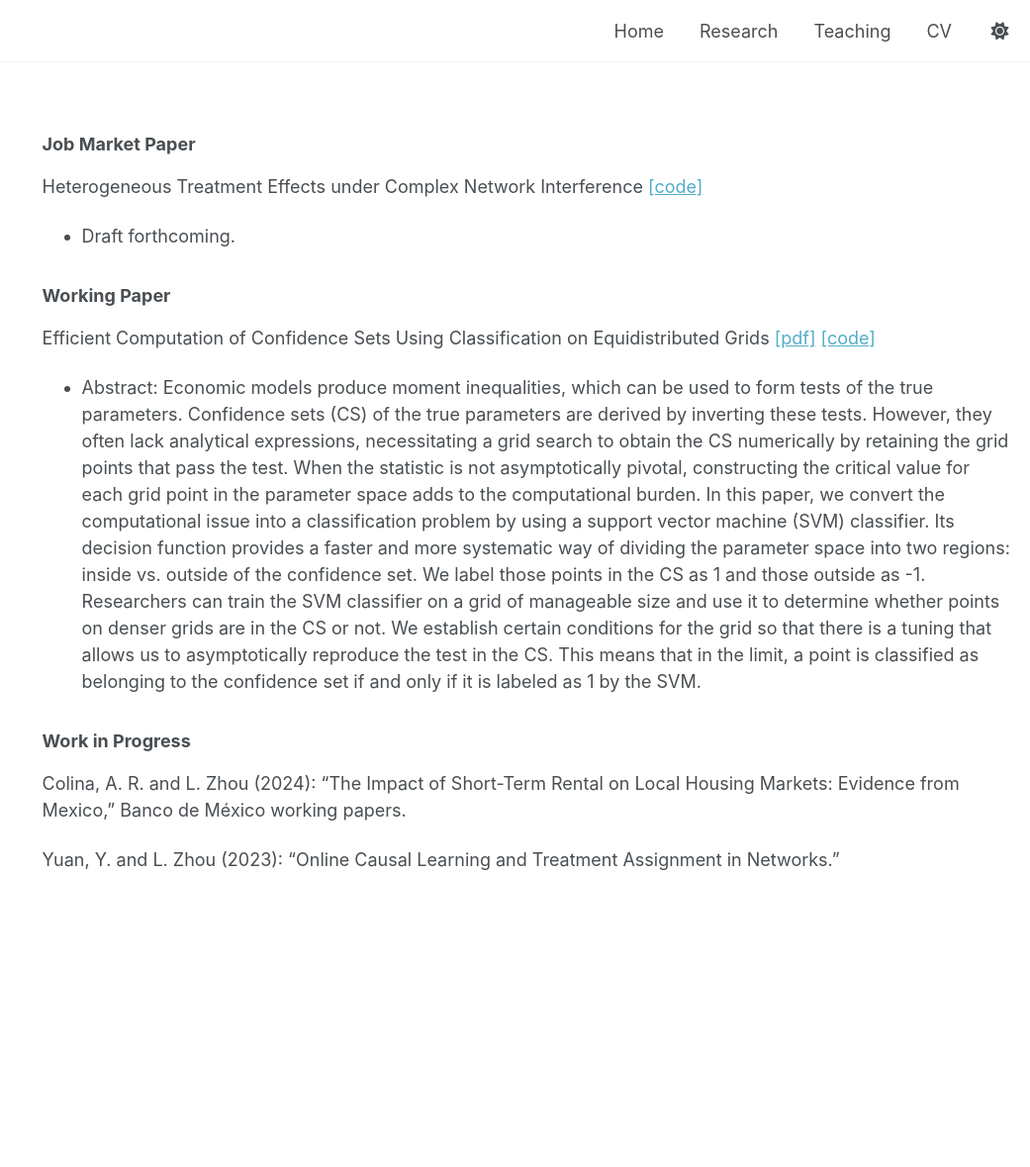
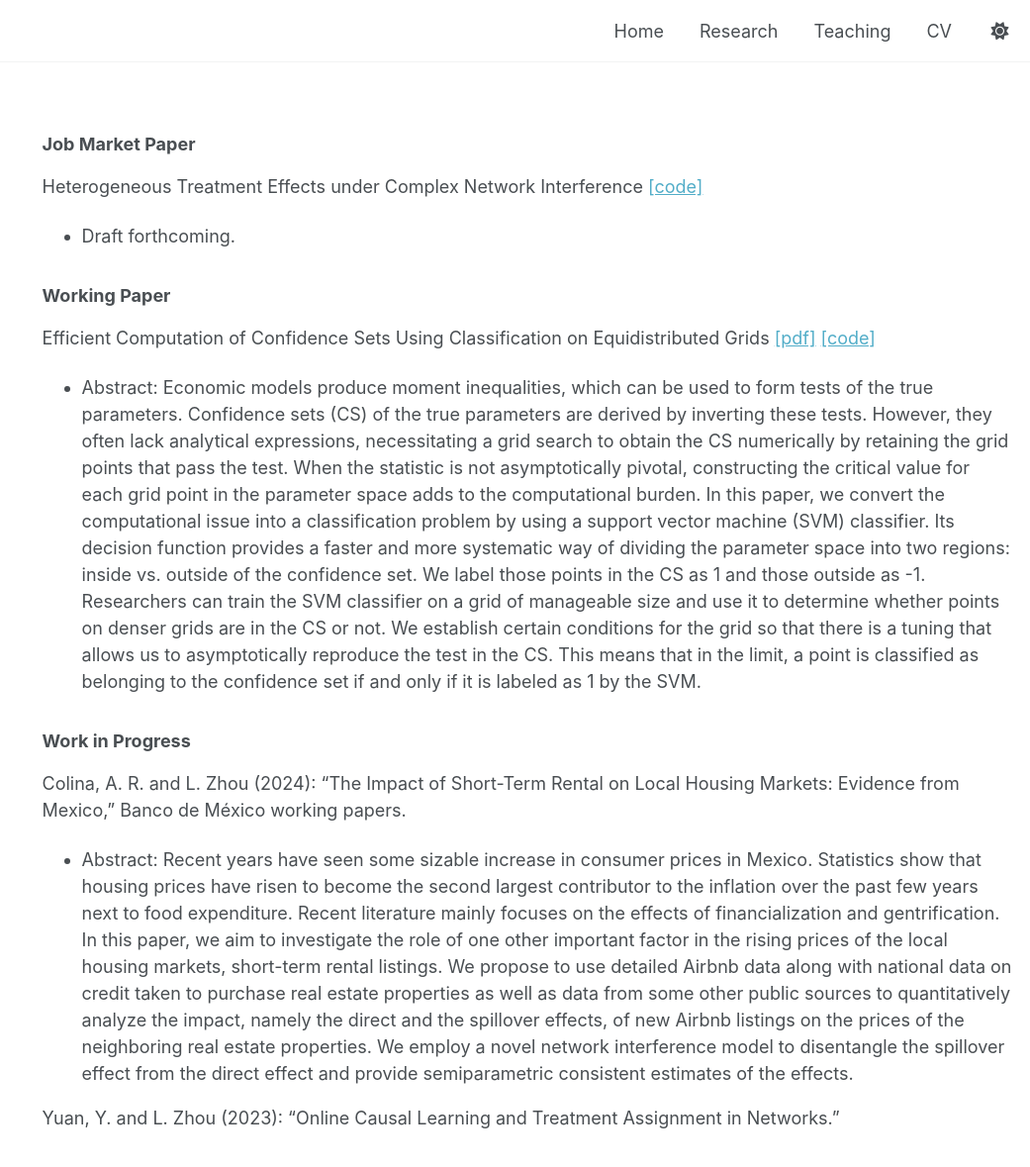
Before and after one commit to lbz5158/lujiezhou.github.io, a Jekyll site: the page built from _pages/publications.md, in a window 1280 px wide and 1364 px high. Shown: the top 1179 px of the window at 99% size, without its empty margins (239-1280 px from the left). Built offline with Jekyll 4.4.1, drawn with Linux system fonts in a browser that asks for light colours.

Commit message:
Update publications.md

```diff
--- a/_pages/publications.md
+++ b/_pages/publications.md
@@ -24,5 +24,10 @@ Efficient Computation of Confidence Sets Using Classification on Equidistributed
 ### Work in Progress
 Colina, A. R. and L. Zhou (2024): “The Impact of Short-Term Rental on Local Housing Markets:
 Evidence from Mexico,” Banco de México working papers.
+* Abstract: Recent years have seen some sizable increase in consumer prices in Mexico. Statistics show that housing prices have risen to become the second largest contributor to the inflation over the
+past few years next to food expenditure. Recent literature mainly focuses on the effects of financialization and gentrification. In this paper, we aim to investigate the role of one other important
+factor in the rising prices of the local housing markets, short-term rental listings. We propose to use detailed Airbnb data along with national data on credit taken to purchase real estate properties
+as well as data from some other public sources to quantitatively analyze the impact, namely the direct and the spillover effects, of new Airbnb listings on the prices of the neighboring real estate
+properties. We employ a novel network interference model to disentangle the spillover effect from the direct effect and provide semiparametric consistent estimates of the effects.
 
 Yuan, Y. and L. Zhou (2023): “Online Causal Learning and Treatment Assignment in Networks.”
```
